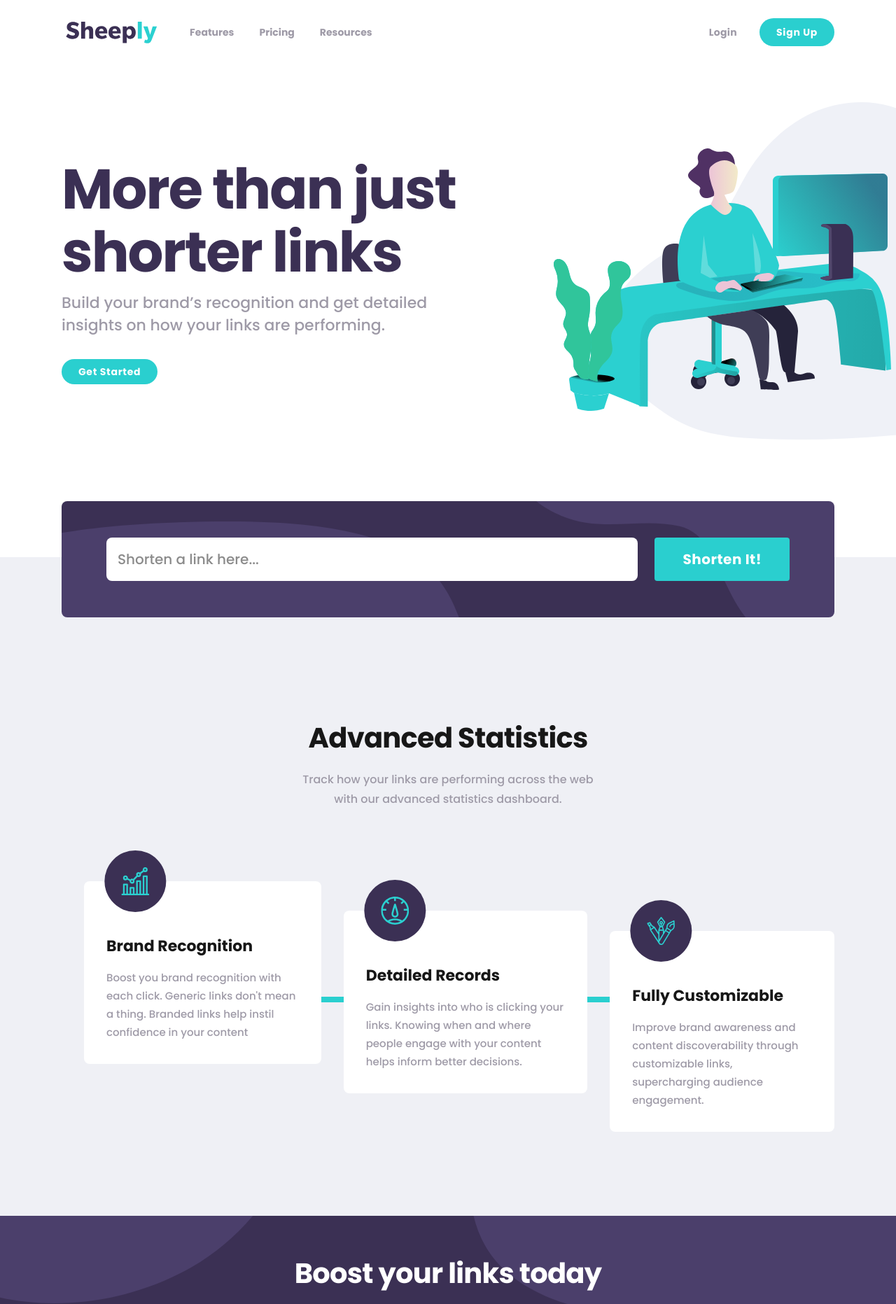
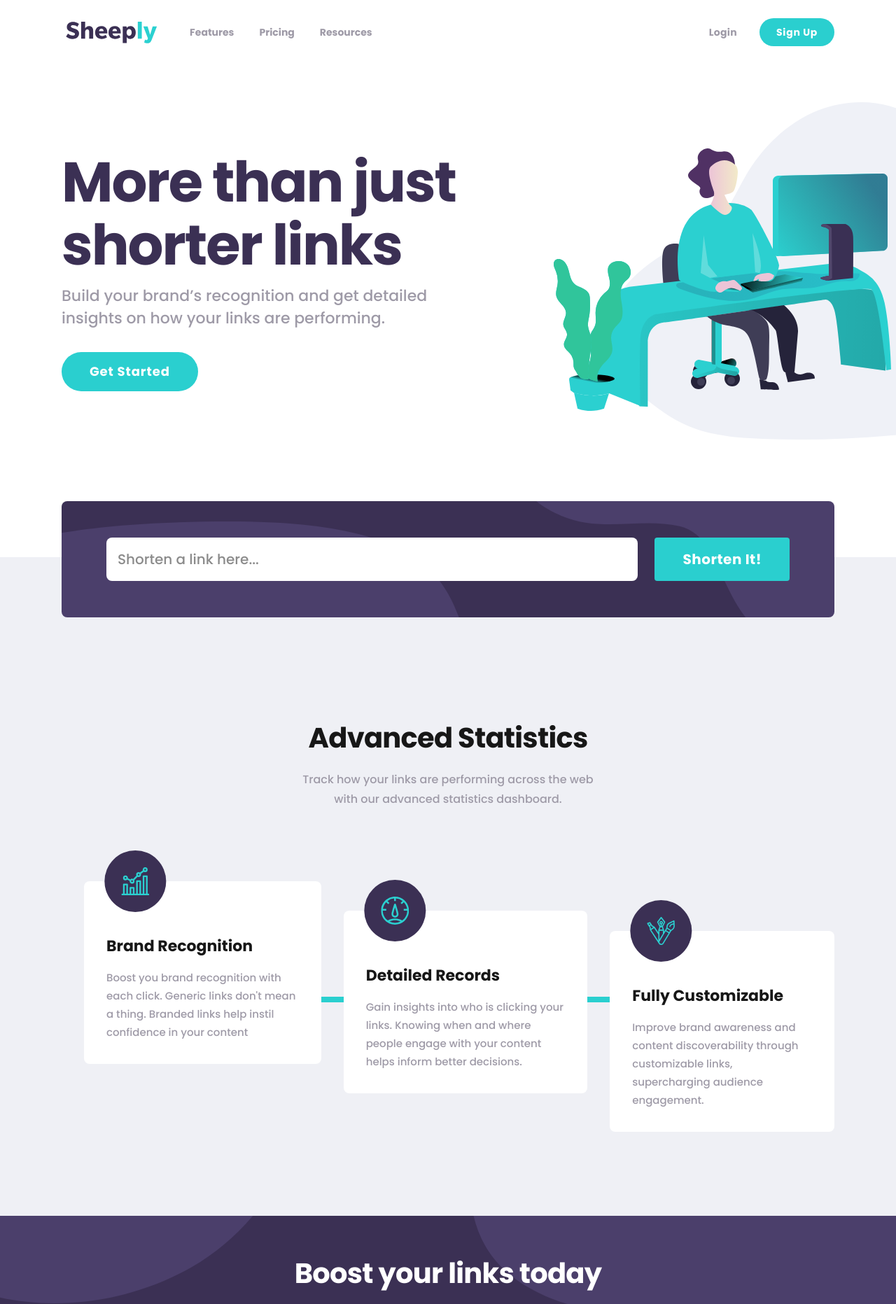
Before and after one commit to avfonseca00/sheep-ly, a Next.js app in the folder frontend/: page / in a window 1280 px wide. Shown: the top 1863 px of the page at 70% size. Built offline with nearby package versions, Linux system fonts and the light colour scheme.

Commit message:
fix(frontend): Rename button variant property to size

```diff
--- a/frontend/src/app/components/BoostLinks.tsx
+++ b/frontend/src/app/components/BoostLinks.tsx
@@ -4,7 +4,7 @@ export default function BoostLinks() {
     return (
         <div className="flex flex-col items-center w-full gap-4 py-23 md:p-17 bg-dark-violet bg-[url(/images/bg-boost-mobile.svg)] md:bg-[url(/images/bg-boost-desktop.svg)] bg-no-repeat bg-top-right p-6 xl:px-16 xl:py-13">
             <h4 className="text-[28px] text-white font-bold text-center tracking-[-0.75px] xl:text-[40px]">Boost your links today</h4>
-            <ButtonRounded variant="lg">
+            <ButtonRounded size="lg">
                 Get Started
             </ButtonRounded>
         </div>
--- a/frontend/src/app/components/Header.tsx
+++ b/frontend/src/app/components/Header.tsx
@@ -22,7 +22,7 @@ export default function Header() {
                     </button>
                     <div className="md:flex gap-4 hidden ">
                         <ButtonLink>Login</ButtonLink>
-                        <ButtonRounded variant="sm">Sign Up</ButtonRounded>
+                        <ButtonRounded size="sm">Sign Up</ButtonRounded>
                     </div>
                 </div>
             </nav>
--- a/frontend/src/app/components/Hero.tsx
+++ b/frontend/src/app/components/Hero.tsx
@@ -11,7 +11,7 @@ export default function Hero() {
                     <h1 className="text-dark-violet text-[40px] md:text-5xl md:leading-13 lg:text-6xl lg:leading-16 md:text-left xl:text-[80px] xl:leading-22.5 font-bold leading-12 tracking-tight text-center">More than just shorter links</h1>
                     <p className="text-grayish-violet text-lg md:text-left xl:text-[22px] xl:max-w-[550px] xl:leading-8 text-center leading-7">Build your brand’s recognition and get detailed insights on how your links are performing.</p>
                 </div>
-                <ButtonRounded variant="lg">
+                <ButtonRounded size="lg">
                     Get Started
                 </ButtonRounded>
             </div>
```
